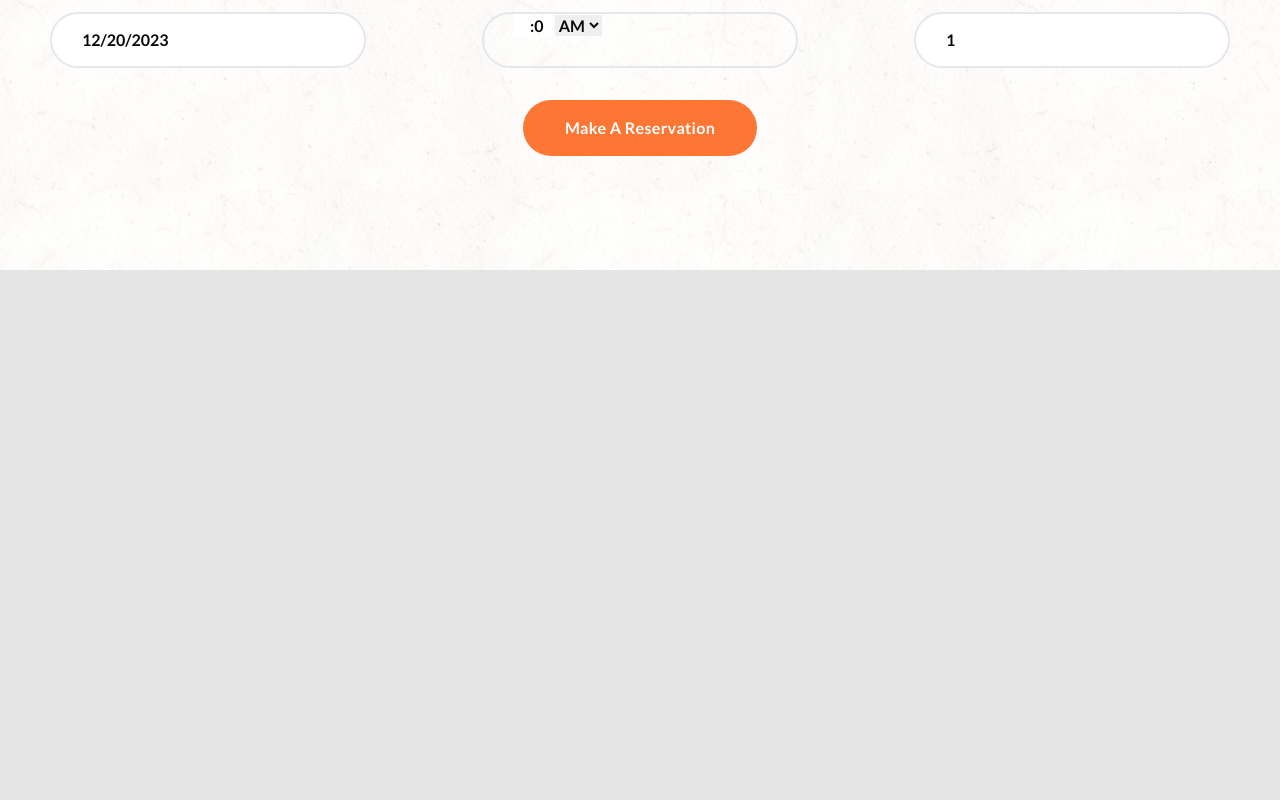
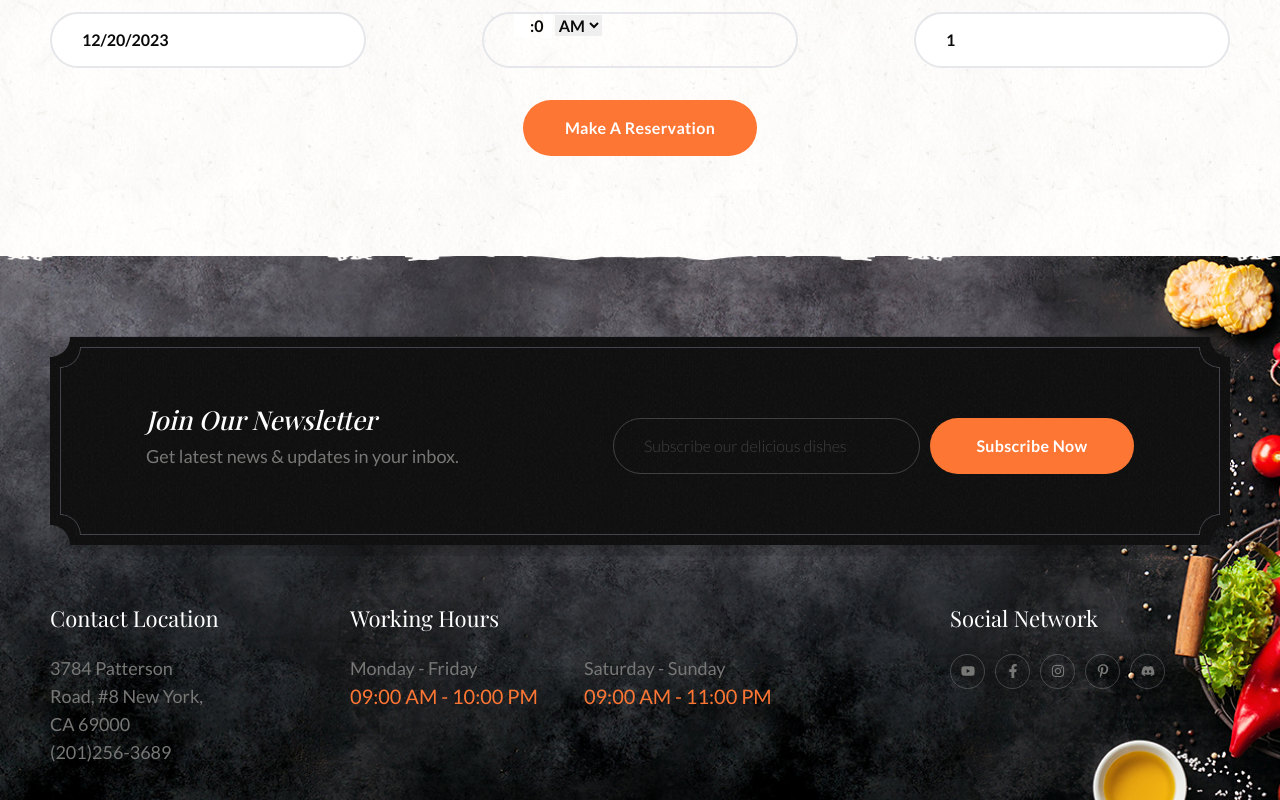
Before and after one commit to Mountain-bear7/restaurant_exam, a React (Create React App) app: page / in a window 1280 px wide. Shown: the part 4610-5410 px from the top of the page. Before the commit the page ends 4880 px from the top, so only its background shows below. Built offline with nearby package versions, Linux system fonts and the light colour scheme; the HTML template or start-up script is replaced by a standard one; a web font is replaced by a local one.

Commit message:
add footer component

```diff
--- a/src/components/Footer.jsx
+++ b/src/components/Footer.jsx
@@ -1,7 +1,65 @@
 import React from 'react';
-
+import Newsletter from "./Newsletter";
+import Copyright from "./Copyright";
+import Socials from "./Socials";
+import {footerData} from '../data'
+import {motion} from "framer-motion";
+import {fadeIn, staggerContainer} from '../variants'
 const Footer = () => {
-  return <div>Footer</div>;
+  const {contact, hours, social} = footerData
+  return (
+      <footer className='relative top-96 z-20 bg-dark lg:bg-transparent
+        lg:mih-h-[620px] lg:bg-footer lg:bg-center lg:bg-no-repeat pt-20'
+      >
+        <div className='container mx-auto h-full'>
+            <motion.div
+                variants={staggerContainer}
+                initial='hidden'
+                whileInView={'show'}
+                className='h-full flex flex-col gap-y-12'
+            >
+                <motion.div variants={fadeIn('up', 'tween', 0.4, 1.6)}>
+                    <Newsletter/>
+                </motion.div>
+                <motion.div
+                    variants={fadeIn('up', 'tween', 0.6, 1.6)}
+                    className='flex flex-col lg:flex-row lg:gap-x-[130px] gap-y-12 lg:gap-y-0 lg:mb-12'
+                >
+                    <div className='flex-1 lg:max-w-[170px] '>
+                        <div className='capitalize text-[20px] lg:text-[22px] font-normal text-white font-primary mb-[22px]'>
+                            {contact.title}
+                        </div>
+                        <div className='capitalize'>{contact.address}</div>
+                        <div className='capitalize'>{contact.phone}</div>
+                    </div>
+                    <div className='flex-1 '>
+                        <div className='capitalize text-[20px] lg:text-[22px] font-normal text-white font-primary mb-[22px]'>
+                            {hours.title}
+                        </div>
+                        <div className='flex gap-x-[46px]'>
+                            {hours.program.map((item, index) => {
+                                return(
+                                    <div className='capitalize' key={index}>
+                                        <div>
+                                            <div>{item.days}</div>
+                                            <div className='text-[20px] text-accent'>{item.hours}</div>
+                                        </div>
+                                    </div>
+                                );
+                            })}
+                        </div>
+                    </div>
+                    <div className='flex-1 lg:max-w-[280px] mb-12'>
+                        <div className='capitalize text-[20px] lg:text-[22px] font-normal text-white font-primary mb-[22px]'>
+                            {social.title}
+                        </div>
+                        <Socials/>
+                    </div>
+                </motion.div>
+            </motion.div>
+        </div>
+      </footer>
+  );
 };
 
 export default Footer;
```
